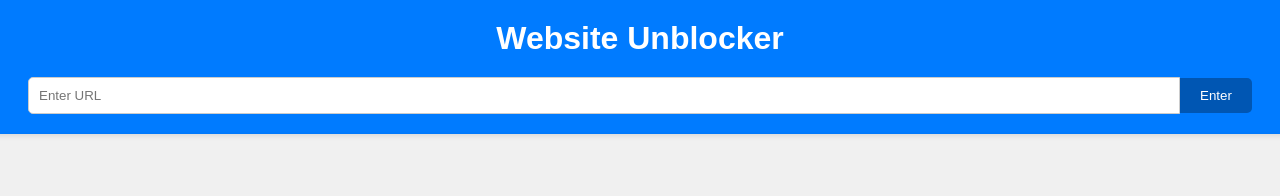
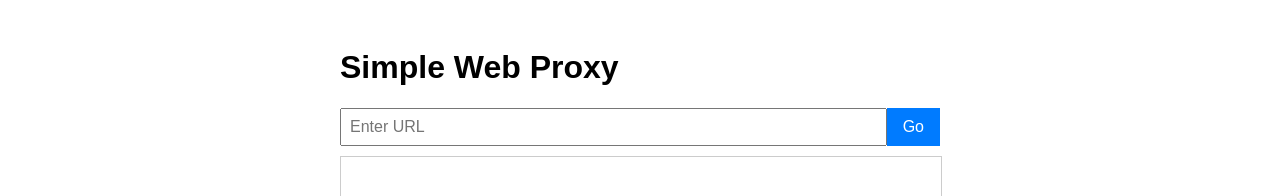
Before and after one commit to the6niner/schoolVPN, a plain HTML site: page index.html in a window 1280 px wide. Shown: the top 196 px of the page. Drawn offline with Linux system fonts and the light colour scheme.

Commit message:
Update index.html

```diff
--- a/index.html
+++ b/index.html
@@ -3,94 +3,59 @@
 <head>
     <meta charset="UTF-8">
     <meta name="viewport" content="width=device-width, initial-scale=1.0">
-  <title>Website Unblocker</title>
+    <title>Simple Web Proxy</title>
     <style>
         body {
             font-family: Arial, sans-serif;
-      margin: 0;
-      padding: 0;
-      background-color: #f0f0f0;
         }
         .container {
-      display: flex;
-      flex-direction: column;
-      align-items: center;
-      justify-content: center;
-      height: 100vh;
-    }
-    .header {
-      background-color: #007bff;
-      color: #fff;
+            max-width: 600px;
+            margin: 0 auto;
             padding: 20px;
-      text-align: center;
-      width: 100%;
-      box-shadow: 0px 2px 5px rgba(0, 0, 0, 0.1);
-    }
-    h1 {
-      margin: 0;
         }
         .input-group {
-      margin-top: 20px;
             display: flex;
-      justify-content: center;
-      align-items: center;
+            margin-bottom: 10px;
         }
         input[type="text"] {
-      width: calc(100% - 150px);
-      padding: 10px;
-      border-radius: 5px 0 0 5px;
-      border: 1px solid #ccc;
+            flex: 1;
+            padding: 8px;
+            font-size: 16px;
         }
         button {
-      padding: 10px 20px;
-      background-color: #0056b3;
-      color: #fff;
+            padding: 8px 16px;
+            font-size: 16px;
+            background-color: #007bff;
+            color: white;
             border: none;
-      border-radius: 0 5px 5px 0;
             cursor: pointer;
-      transition: background-color 0.3s ease;
         }
         button:hover {
-      background-color: #004080;
-    }
-    .content {
-      width: 100%;
-      height: calc(100vh - 120px);
-      overflow: auto;
-      box-shadow: 0px 2px 5px rgba(0, 0, 0, 0.1);
+            background-color: #0056b3;
         }
         iframe {
             width: 100%;
-      height: 100%;
-      border: none;
+            height: 400px;
+            border: 1px solid #ccc;
         }
     </style>
 </head>
 <body>
     <div class="container">
-    <div class="header">
-      <h1>Website Unblocker</h1>
+        <h1>Simple Web Proxy</h1>
         <div class="input-group">
             <input type="text" id="urlInput" placeholder="Enter URL">
-        <button onclick="loadUrl()">Enter</button>
+            <button onclick="loadUrl()">Go</button>
         </div>
-    </div>
-    <div class="content">
-      <iframe id="proxyFrame" sandbox="allow-same-origin allow-scripts"></iframe>
-    </div>
+        <iframe id="proxyFrame"></iframe>
     </div>
 
     <script>
         function loadUrl() {
             var url = document.getElementById('urlInput').value;
             var proxyFrame = document.getElementById('proxyFrame');
-      proxyFrame.src = 'https://jsonp.afeld.me/?url=' + encodeURIComponent(url);
+            proxyFrame.src = 'https://cors-anywhere.herokuapp.com/' + encodeURIComponent(url);
         }
-
-    window.addEventListener('message', function(event) {
-      if (event.origin !== 'https://jsonp.afeld.me' || event.data === '') return;
-      document.getElementById('urlInput').value = event.data;
-    });
     </script>
 </body>
 </html>
```
Lines whose indentation alone changed are shown as unchanged.
